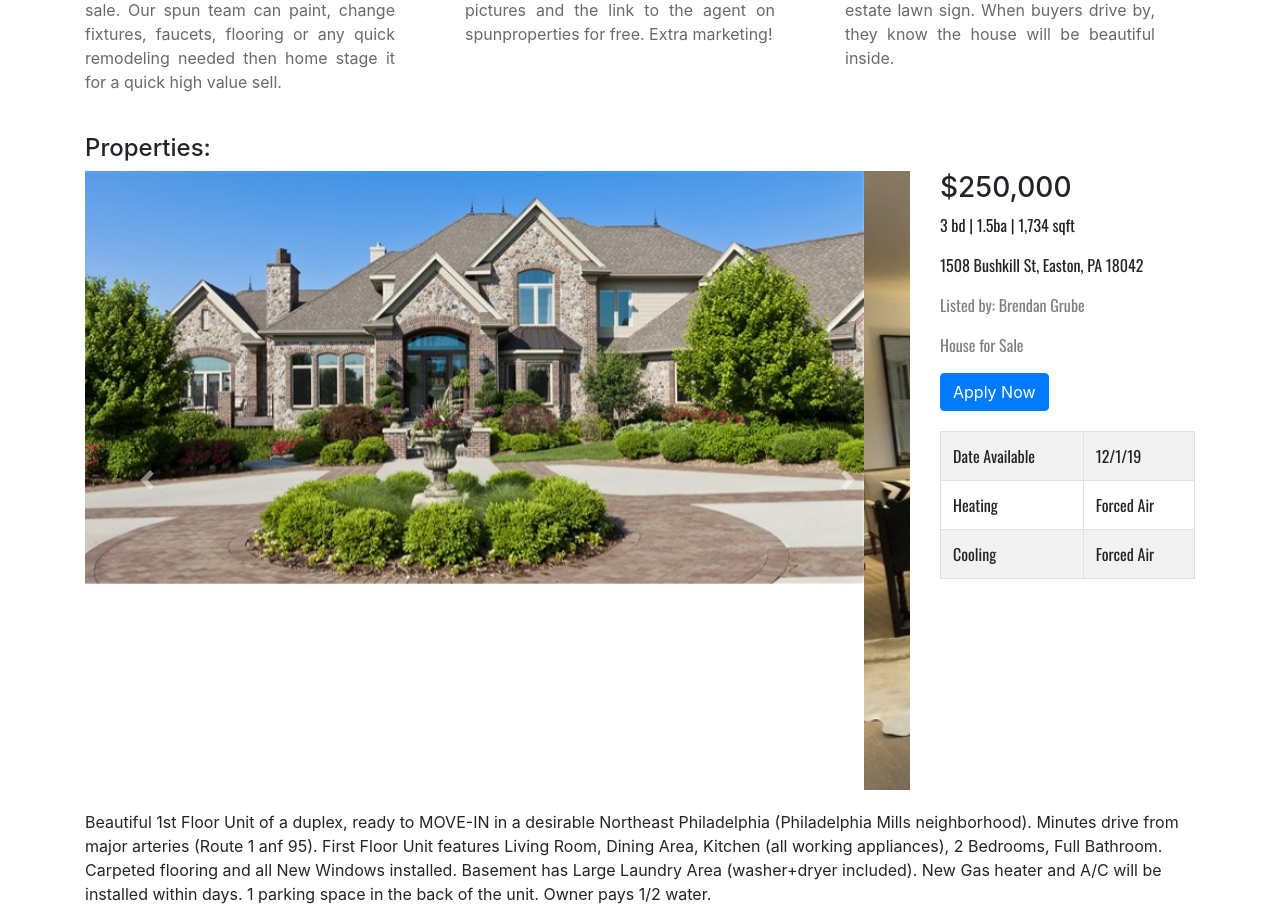
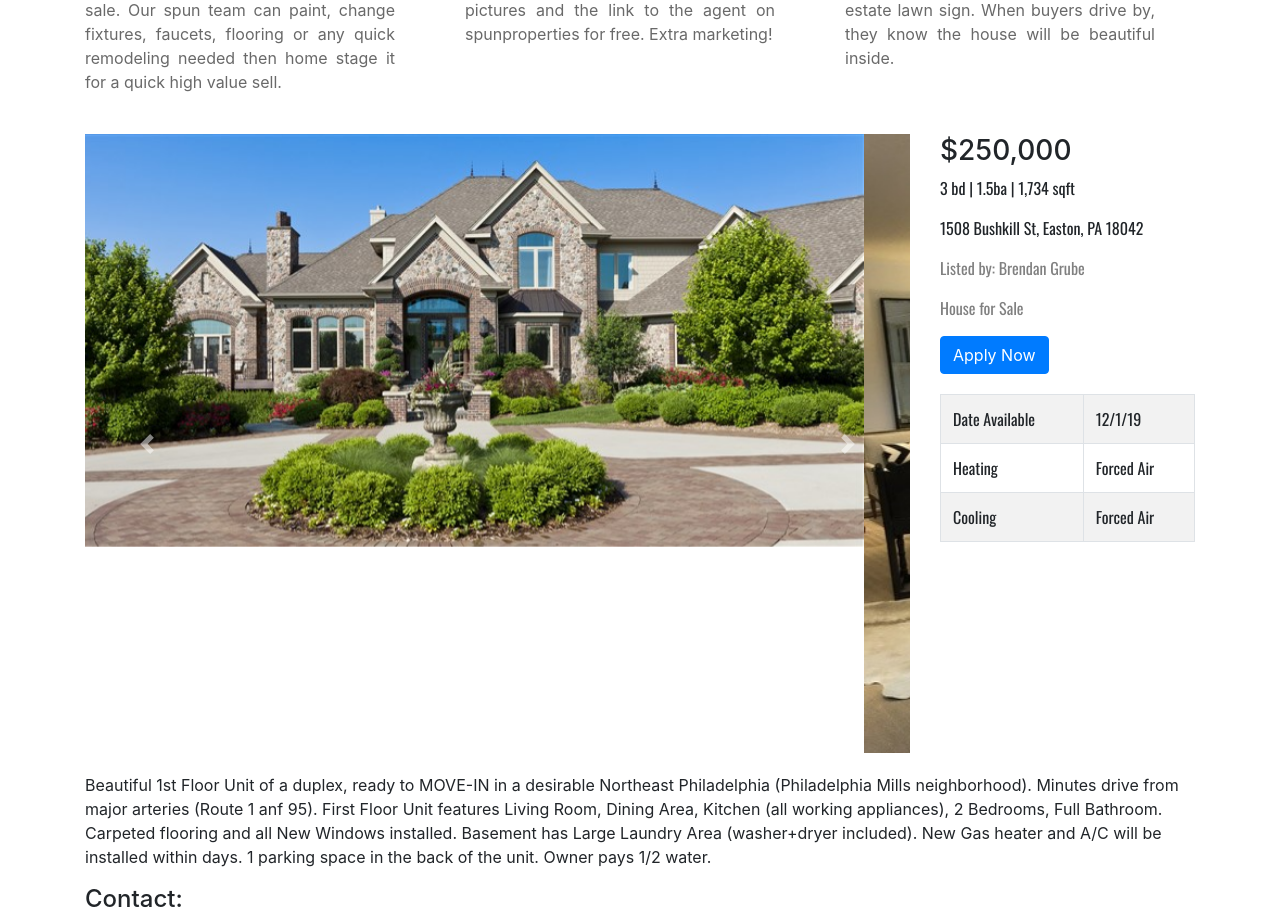
Before and after one commit to gdg10/spun-properties, a React (Create React App) app: page / in a window 1280 px wide. Shown: the part 980-1904 px from the top of the page. Built offline with nearby package versions, Linux system fonts and the light colour scheme.

Commit message:
remove properties

```diff
--- a/src/Property.js
+++ b/src/Property.js
@@ -29,9 +29,6 @@ const Property = () => {
   return (
     <React.Fragment>
       <Row>
-        <Col sm={12} xs={12} md={12} lg={12}>
-          <h4>Properties:</h4>
-        </Col>
         <Col sm={12} xs={12} md={9} lg={9}>
           <a name="bushkill">
             <PropertyImages />
```
